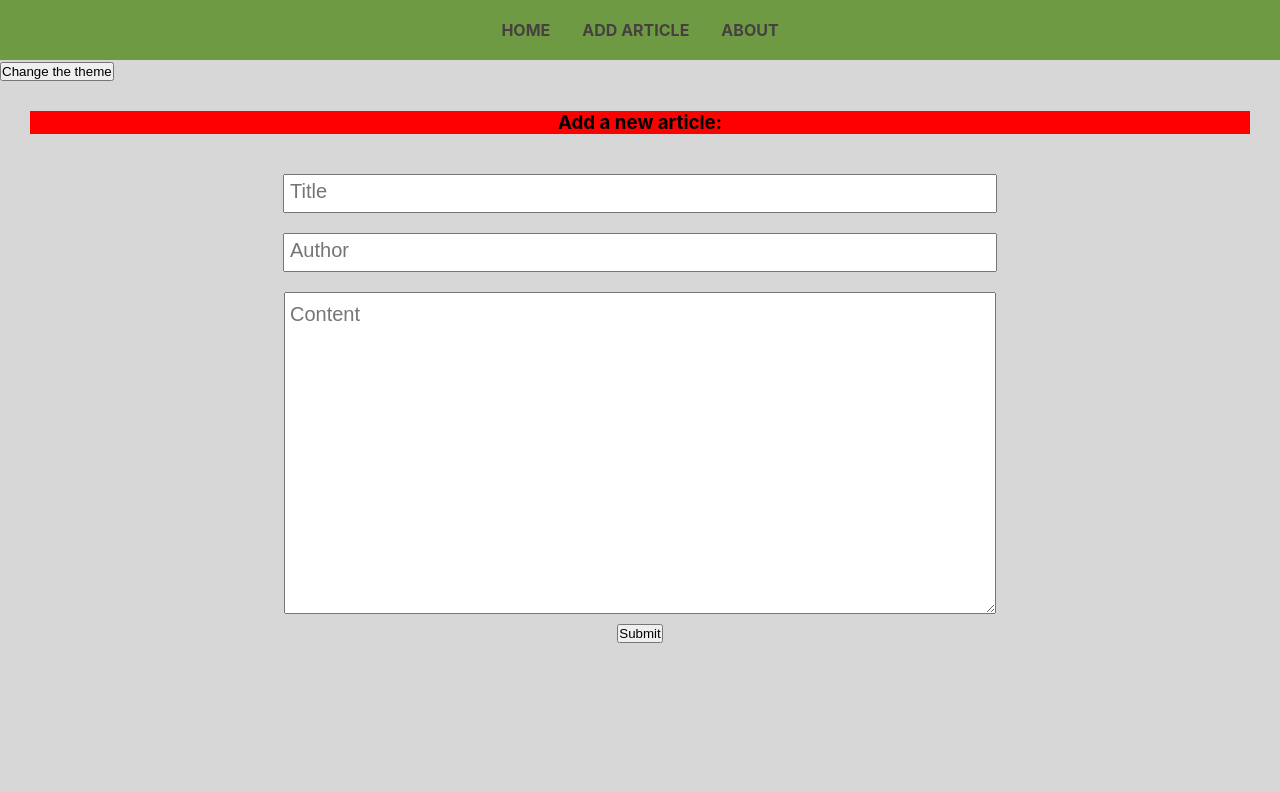
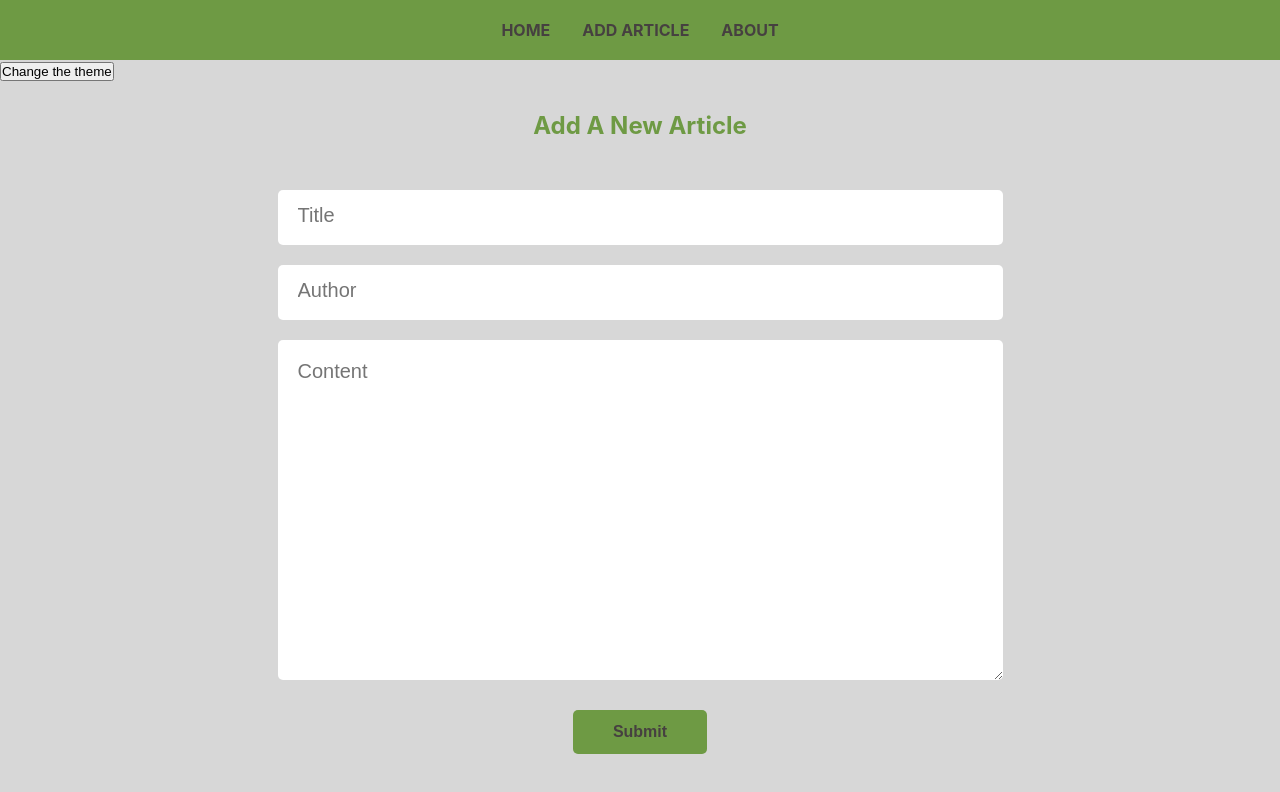
Before and after one commit to SvitlanaRybakova/react-app-group-blogg, a React (Create React App) app: page /add-article-page in a window 1280 px wide. Shown: the top 792 px of the page. Built offline with nearby package versions, Linux system fonts and the light colour scheme.

Commit message:
implemented toggleTheme to addArticlePage, added styles

```diff
--- a/src/pages/AddArticlePage.js
+++ b/src/pages/AddArticlePage.js
@@ -1,11 +1,15 @@
 import { useContext, useState } from "react";
 import { useHistory } from "react-router-dom";
-import { ArticleContext } from '../contexts/ArticleContext'
-import { inputs } from '../styles/AddArticlePage.module.css'
+import { ArticleContext } from '../contexts/ArticleContext';
+import { inputs, button, pageTitle } from '../styles/AddArticlePage.module.css';
+import { ThemeContext } from "../contexts/ThemeContext";
+
 
 
 function AddArticlePage() {
-    const { addArticle } = useContext(ArticleContext)
+    const { addArticle } = useContext(ArticleContext);
+    const { isGreenTheme, green, dark } = useContext(ThemeContext);
+    const theme = isGreenTheme ? green : dark;
 
 
     const [title, setTitle] = useState('')
@@ -16,7 +20,7 @@ function AddArticlePage() {
 
     function currentDate() {
         const today = new Date();
-        const date = today.getDate() + '.' + (today.getMonth()+1) + '.' + today.getFullYear();
+        const date = today.getDate() + '.' + (today.getMonth() + 1) + '.' + today.getFullYear();
         return date
     }
 
@@ -30,14 +34,35 @@ function AddArticlePage() {
 
 
 
-    return(
-        <form onSubmit={(e) => addArticle (e, article, history)}>
-            <h3>Add a new article:</h3>
+    return (
+        <form onSubmit={(e) => addArticle(e, article, history)}>
+            <h3 className={pageTitle} style={{ color: theme.navbar }}>Add a new article</h3>
             <div className={inputs}>
-                <input type="text" placeholder="Title" onChange={(e) => setTitle(e.target.value)}/>
-                <input type="text" placeholder="Author" onChange={(e) => setAuthor(e.target.value)}/>
-                <textarea type="text" placeholder="Content" onChange={(e) => setContent(e.target.value)}/>
-                <button type='submit'>Submit</button>
+                <input
+                    type="text"
+                    placeholder="Title"
+                    onChange={(e) => setTitle(e.target.value)}
+                    required
+                />
+
+                <input
+                    type="text"
+                    placeholder="Author"
+                    onChange={(e) => setAuthor(e.target.value)}
+                    required
+                />
+                <textarea
+                    type="text"
+                    placeholder="Content"
+                    onChange={(e) => setContent(e.target.value)}
+                    required
+                />
+
+                <button
+                    type='submit'
+                    className={button}
+                    style={{ background: theme.navbar, color: theme.fontColor }}
+                >Submit</button>
             </div>
         </form>
     )
--- a/src/styles/AddArticlePage.module.css
+++ b/src/styles/AddArticlePage.module.css
@@ -1,7 +1,6 @@
 h3 {
     text-align: center;
     margin: 30px;
-    background-color: red;
 }
 
 .inputs {
@@ -10,19 +9,39 @@ h3 {
     align-items: center;
 }
 
-.inputs input,
-.inputs textarea {
+.inputs input, .inputs textarea {
     width: 700px;
-    padding: 10px 5px;
+    padding: 20px 5px;
+    padding-left: 20px;
     margin: 10px 0;
     font-family: Arial, Helvetica, sans-serif;
+    border-radius: 5px;
+    border: none;
 }
-.inputs input::placeholder,
-.inputs textarea::placeholder {
+
+.inputs input::placeholder, .inputs textarea::placeholder {
     font-size: 20px;
-
 }
 
 .inputs textarea {
     height: 300px;
 }
+
+.button {
+    border: none;
+    border-radius: 5px;
+    font-weight: bold;
+    padding: 13px 40px;
+    margin: 0 auto;
+    margin-bottom: 20px;
+    cursor: pointer;
+    font-size: 1rem;
+    margin-top: 20px;
+}
+
+.pageTitle{
+    text-transform: capitalize;
+    font-weight: bold;
+    font-size: 1.5rem;
+    margin-bottom: 40px;
+}
```
